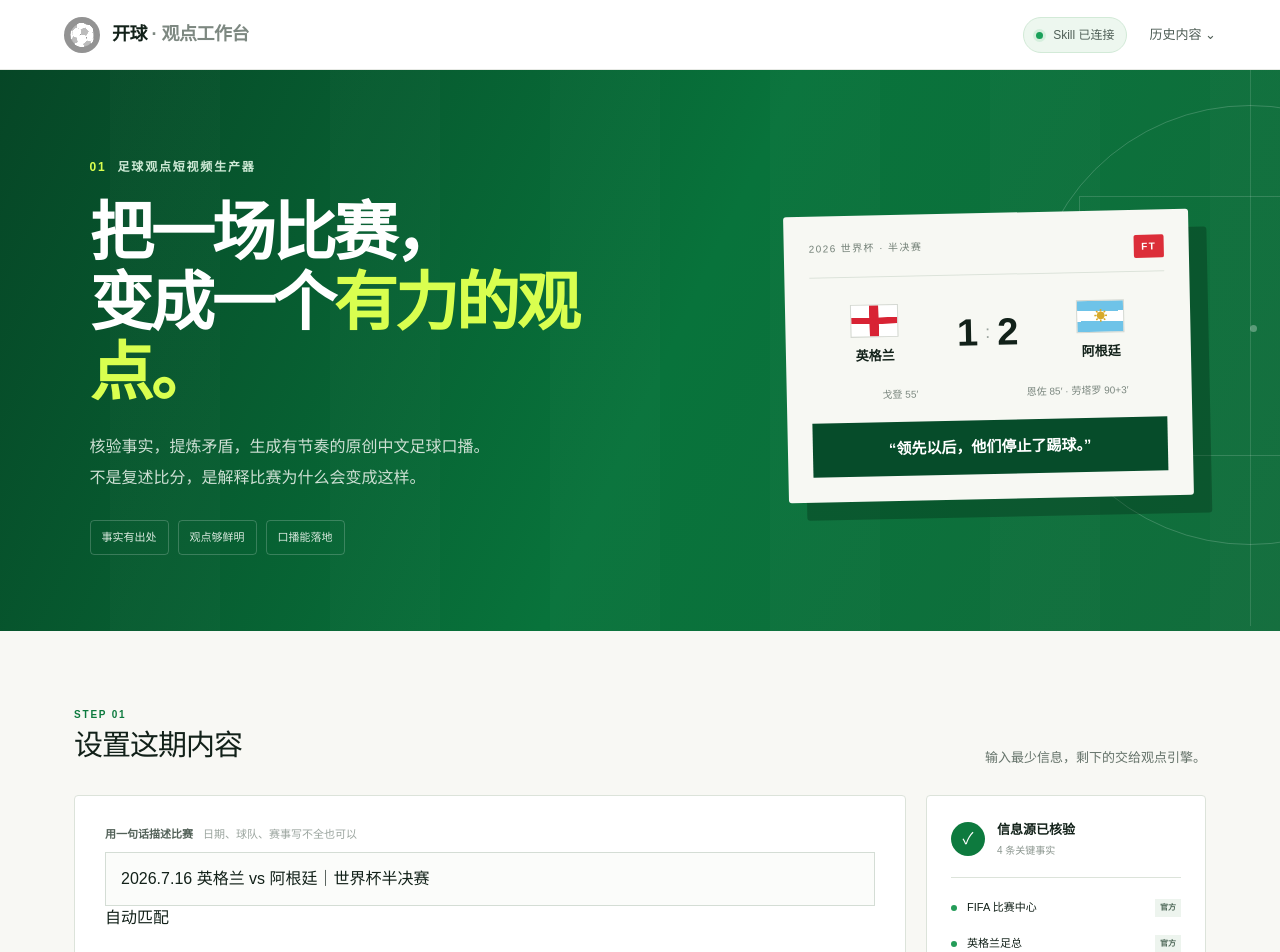
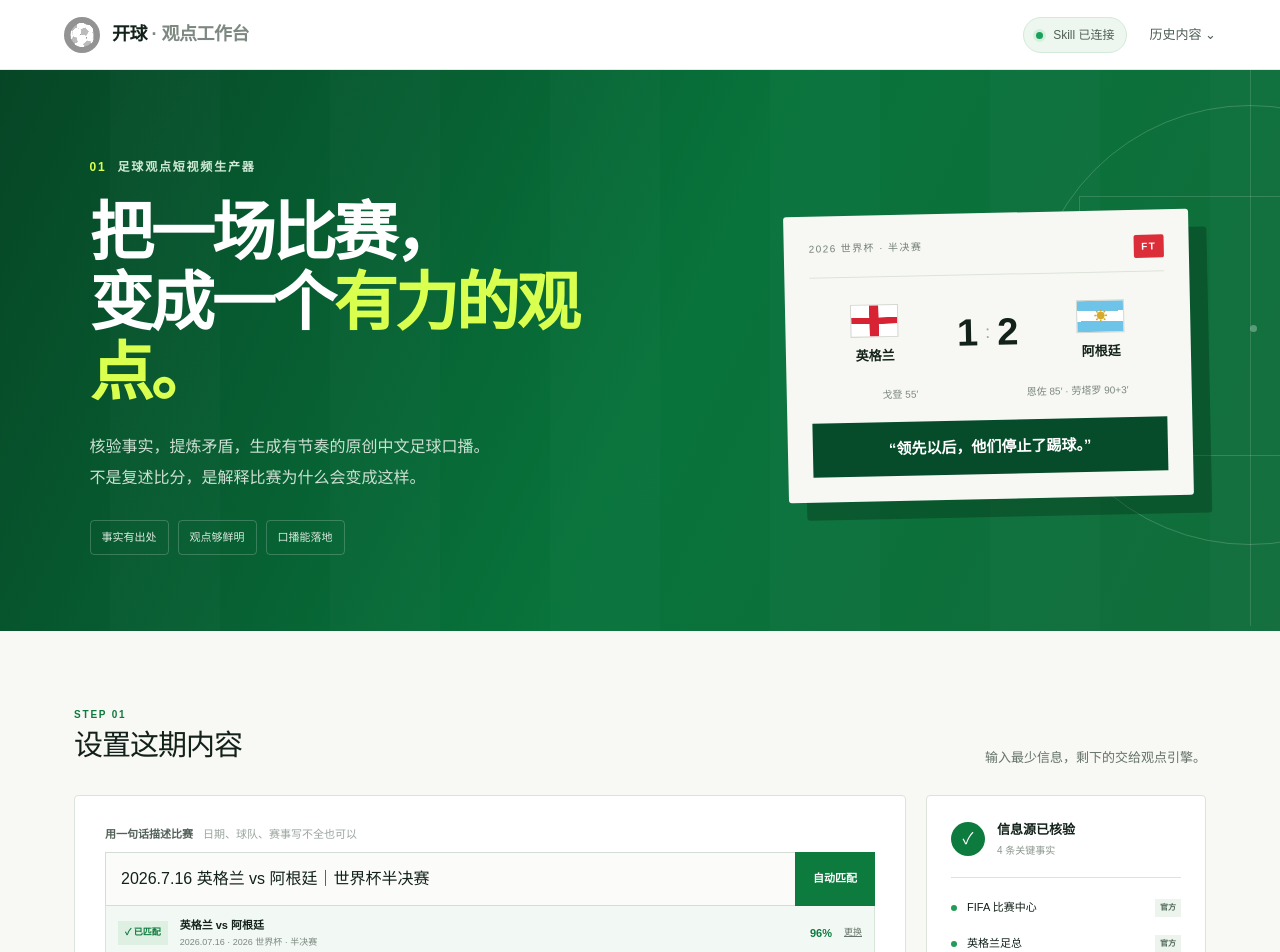
Before and after one commit to BruzeLam/football-opinion-workbench, a Next.js app: page / in a window 1280 px wide. Shown: the top 952 px of the page. Built offline with nearby package versions, Linux system fonts and the light colour scheme.

Commit message:
Style fuzzy match discovery flow

```diff
--- a/app/globals.css
+++ b/app/globals.css
@@ -67,9 +67,35 @@ label { display: block; color: #526158; font-size: 11px; font-weight: 800; margi
 input, textarea { width: 100%; border: 1px solid #d4ddd5; background: #fbfcfa; padding: 14px 15px; color: var(--ink); outline: none; transition: border .2s, box-shadow .2s; }
 input:focus, textarea:focus { border-color: var(--green); box-shadow: 0 0 0 3px #e0f1e6; }
 textarea { resize: vertical; min-height: 76px; line-height: 1.6; margin-bottom: 24px; }
-.input-with-tag { position: relative; margin-bottom: 24px; }
-.input-with-tag input { padding-right: 72px; }
-.input-with-tag span { position: absolute; right: 10px; top: 11px; color: var(--green); background: #e8f4eb; padding: 5px 7px; border-radius: 2px; font-size: 10px; }
+.match-finder { position: relative; margin-bottom: 24px; }
+.input-with-tag { display: grid; grid-template-columns: 1fr auto; }
+.input-with-tag input { border-right: 0; }
+.input-with-tag > button { border: 0; padding: 0 18px; color: white; background: var(--green); font-size: 11px; font-weight: 800; }
+.matched-game { display: grid; grid-template-columns: auto 1fr auto auto; align-items: center; gap: 12px; padding: 11px 12px; border: 1px solid #d7e5d9; border-top: 0; background: #f2f8f3; }
+.matched-game > span { color: var(--green); background: #def0e2; padding: 5px 7px; font-size: 9px; font-weight: 800; }
+.matched-game div { display: grid; gap: 3px; }
+.matched-game div b { font-size: 11px; }
+.matched-game div small { color: #7b8980; font-size: 9px; }
+.matched-game strong { color: var(--green); font-size: 11px; }
+.matched-game > button { border: 0; color: #66746b; background: transparent; font-size: 9px; text-decoration: underline; }
+.match-results { position: absolute; z-index: 12; top: 49px; left: 0; right: 0; background: white; border: 1px solid #cfdad1; box-shadow: 0 18px 40px rgba(18,33,25,.15); }
+.match-results-head { display: flex; align-items: center; justify-content: space-between; padding: 14px 16px; background: #f2f5f1; border-bottom: 1px solid var(--line); }
+.match-results-head div { display: grid; gap: 3px; }
+.match-results-head b { font-size: 11px; }
+.match-results-head span { color: #849087; font-size: 9px; }
+.match-results-head > button { border: 0; background: none; color: #718078; font-size: 18px; }
+.match-option { width: 100%; display: grid; grid-template-columns: 32px 1fr auto; align-items: center; gap: 12px; padding: 14px 16px; color: var(--ink); background: white; border: 0; border-bottom: 1px solid #edf0ec; text-align: left; }
+.match-option:hover { background: #f7faf6; }
+.match-rank { color: #adb7b0; font: 800 12px monospace; }
+.match-main { display: grid; gap: 5px; }
+.match-main small { color: #78867d; font-size: 9px; }
+.match-main b { font-size: 12px; }
+.match-main em { margin-left: 7px; color: var(--green); font-style: normal; }
+.confidence { display: grid; justify-items: end; gap: 2px; color: #8d7a48; }
+.confidence.high { color: var(--green); }
+.confidence b { font-size: 12px; }
+.confidence small { font-size: 8px; }
+.match-results > p { margin: 0; padding: 10px 16px; color: #849087; background: #fafbf9; font-size: 9px; }
 .form-row { display: grid; grid-template-columns: 1.25fr .75fr; gap: 28px; margin-bottom: 24px; }
 .segmented, .sharpness { display: flex; border: 1px solid #d4ddd5; padding: 3px; background: #f5f7f3; }
 .segmented button, .sharpness button { flex: 1; border: 0; padding: 10px 7px; font-size: 11px; color: #68756d; background: transparent; white-space: nowrap; }
```
